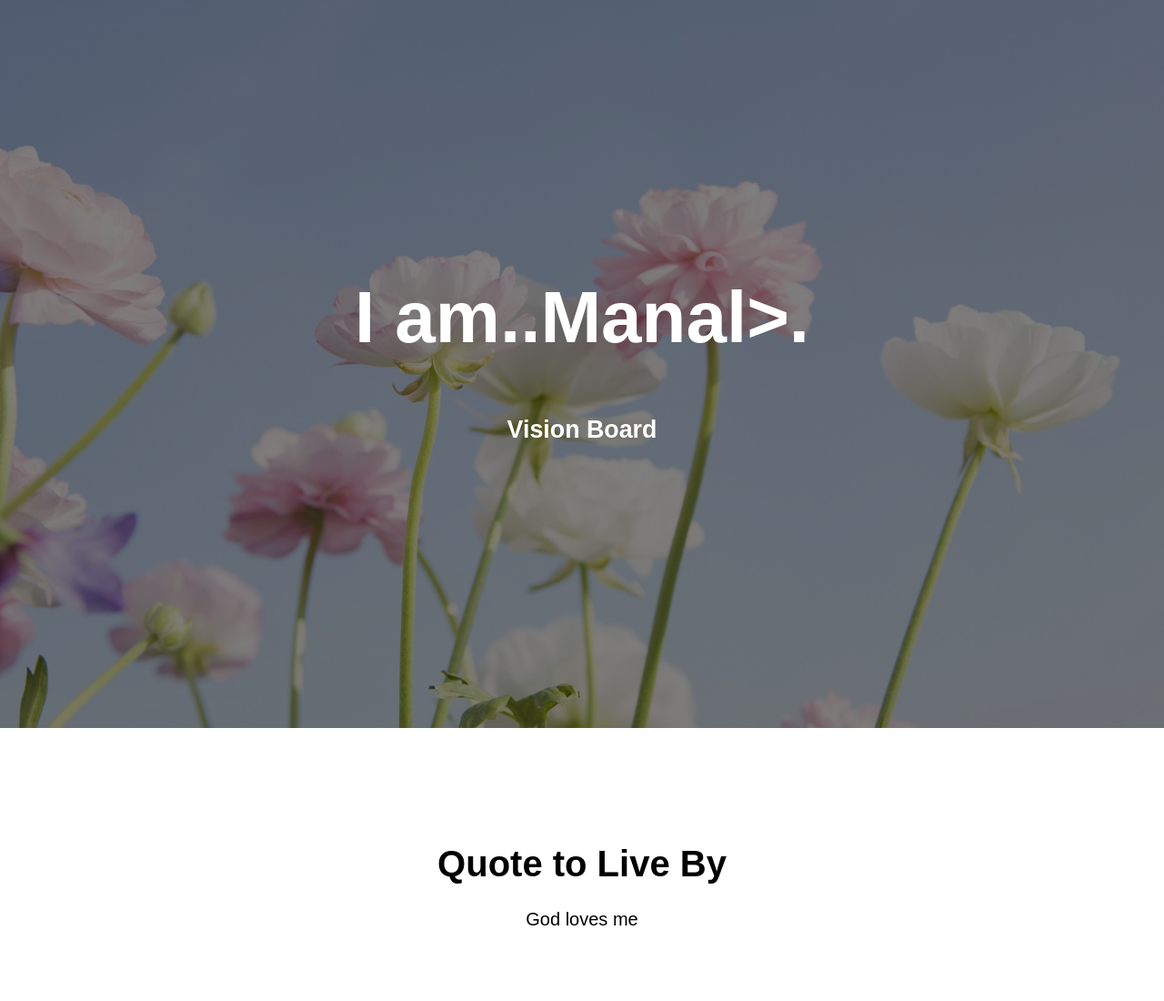
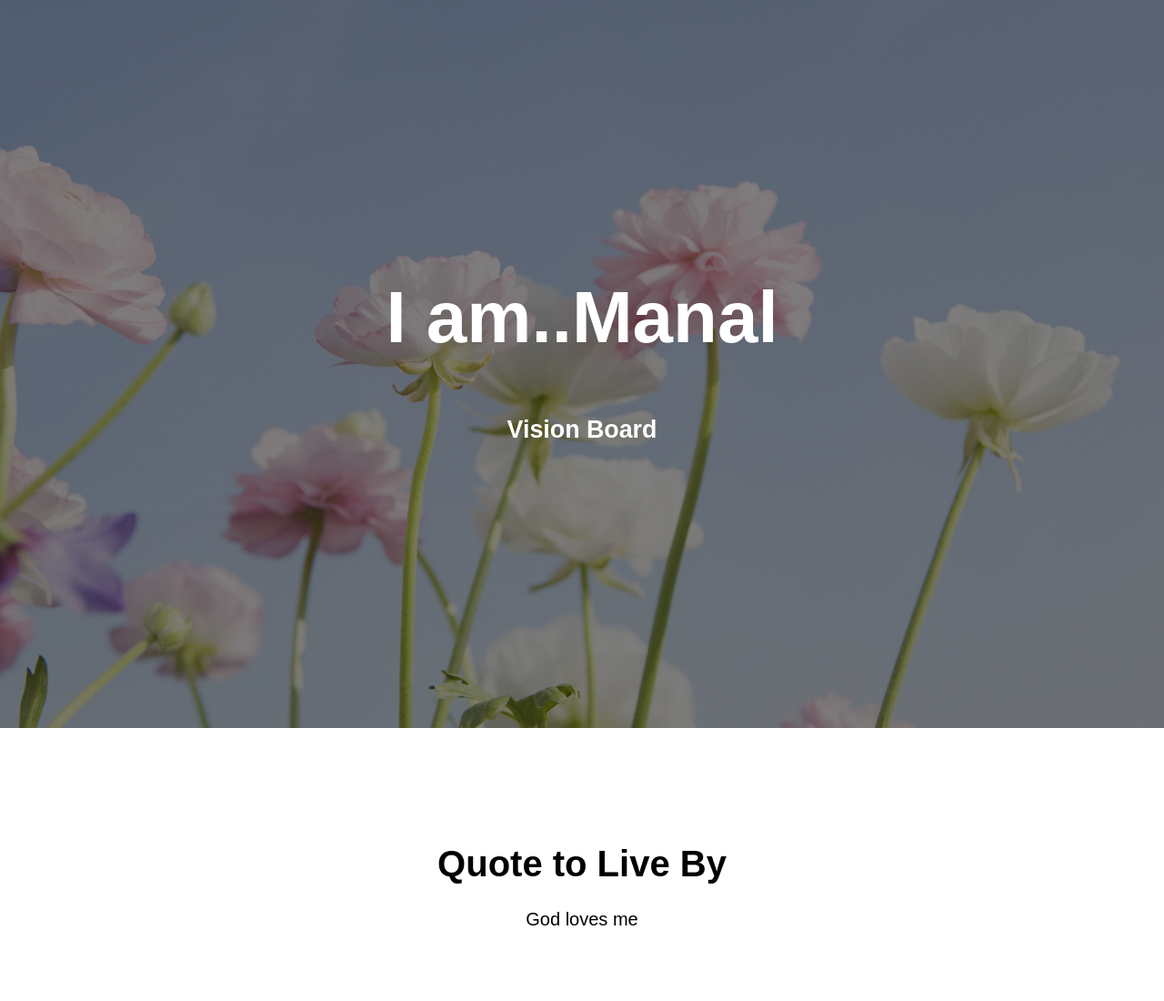
Before and after one commit to PFHomewood/Manal, a plain HTML site: page index.html in a window 1280 px wide. Shown: the top 1100 px of the page at 91% size. Drawn offline with Linux system fonts and the light colour scheme.

Commit message:
Update index.html

```diff
--- a/index.html
+++ b/index.html
@@ -23,7 +23,7 @@
 
 <div class="hero-image">
   <div class="hero-text">
-      <h1>I am..Manal>.</h1>
+      <h1>I am..Manal</h1>
       <h2>Vision Board</h2>
   </div>
 </div>
```
